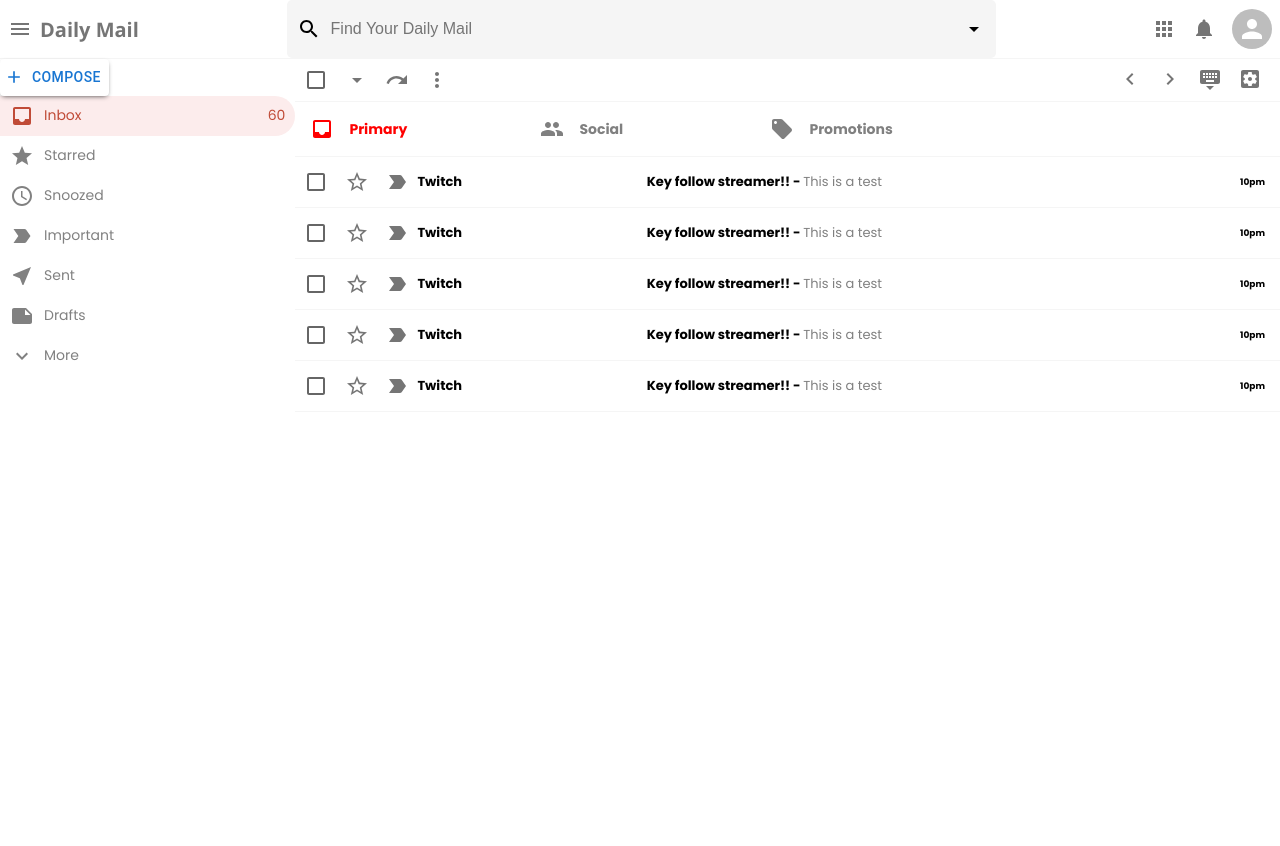
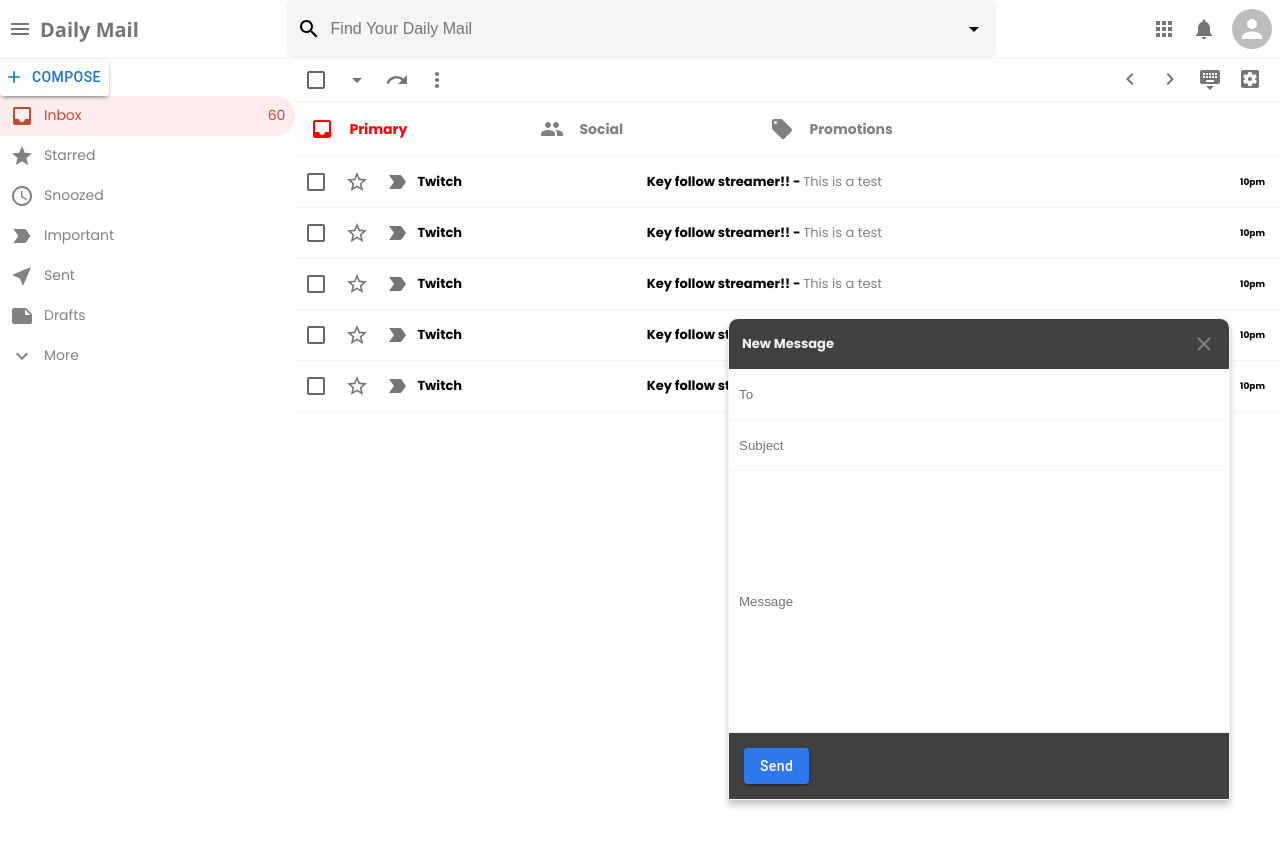
Before and after one commit to ruhulamin111/project-daily-mail, a Next.js app: page / in a window 1280 px wide. Both pictures are taken after a click on the button "COMPOSE". Shown: the top 846 px of the page. Built offline with nearby package versions, Linux system fonts and the light colour scheme.

Commit message:
implemented the sending mail function

```diff
--- /dev/null
+++ b/components/SendMail.js
@@ -0,0 +1,51 @@
+import styles from '../styles/SendMail.module.css'
+import CloseIcon from '@mui/icons-material/Close'
+import { Button } from '@mui/material'
+import { useForm } from "react-hook-form";
+import { useDispatch } from 'react-redux';
+import { closedSendMessage } from '../features/mailSlice';
+
+const SendMail = () => {
+    const { register, handleSubmit, watch, formState: { errors } } = useForm();
+
+    const dispatch = useDispatch();
+  const onSubmit = (formData) => {
+    console.log(formData);
+  }
+    return (
+    <div className={styles.sendMail}>
+        <div className={styles.sendMail_header}>
+            <h3>New Message</h3>
+            <CloseIcon
+            onClick={() => dispatch(closedSendMessage())}
+            className={styles.sendMail_close} />
+        </div>
+
+        <form onSubmit={handleSubmit(onSubmit)}>
+        <input type="email"
+         placeholder="To"
+         {...register('to', { required: true })} />
+         {errors.to && <p className={styles.sendMail_error}>To is required!</p>}
+            <input
+            placeholder='Subject'
+            type='text'
+            {...register('subject', { required: true })} />
+            {errors.to && <p className={styles.sendMail_error}>Subject is required!</p>}
+            <input
+             placeholder='Message'
+             type='text'
+             className={styles.sendMail_message}
+             {...register('message', { required: true })} />
+             {errors.to && <p className={styles.sendMail_error}>Message is required!</p>}
+            <div className={styles.sendMail_options}>
+                <Button className={styles.sendMail_button}
+                variant="contained"
+                color="primary"
+                type="submit">Send</Button>
+            </div>
+        </form>
+    </div>
+  )
+}
+
+export default SendMail
--- a/components/Sidebar.js
+++ b/components/Sidebar.js
@@ -10,14 +10,21 @@
 import NearMeIcon from '@mui/icons-material/NearMe';
 import NoteIcon from '@mui/icons-material/Note';
 import ExpandMoreIcon from '@mui/icons-material/ExpandMore';
+import { useDispatch } from 'react-redux';
+import { openSendMessage } from '../features/mailSlice';
+
 
 export default function Sidebar() {
+
+    const dispatch = useDispatch()
+
     return (
         <div className={styles.sidebar}>
             <Button
                 startIcon={<Add />}
                 className={styles.sidebar__composeBtn}
-                fonSize='large'
+                fontSize='large'
+                onClick={()=>dispatch(openSendMessage())}
             >
                 Compose
             </Button>
--- a/features/mailSlice.js
+++ b/features/mailSlice.js
@@ -6,17 +6,17 @@
         sendMessageIsOpen: false,
     },
     reducers: {
-        openSendMessage: state => {
+        openSendMessage: (state) => {
             state.sendMessageIsOpen = true;
         },
-        closedSendMessage: state => {
-            state.sendMessageIsOpen = true;
+        closedSendMessage: (state) => {
+            state.sendMessageIsOpen = false;
         }
     }
 })
 
 // Exports actions
-export const { openSendMessage, closedSendMessage } = mailSlice;
+export const { openSendMessage, closedSendMessage } = mailSlice.actions;
 
 export const selectSendMessageIsOpen = state => state.mail.sendMessageIsOpen;
 
--- a/package.json
+++ b/package.json
@@ -17,7 +17,8 @@
     "next": "12.3.1",
     "react": "18.2.0",
     "react-dom": "18.2.0",
-    "react-redux": "^8.0.4"
+    "react-redux": "^8.0.4",
+    "react-hook-form": "^7.37.0"
   },
   "devDependencies": {
     "eslint": "8.25.0",
--- a/pages/index.js
+++ b/pages/index.js
@@ -1,9 +1,14 @@
 import Head from 'next/head'
 import Header from '../components/Header'
+import SendMail from '../components/SendMail'
 import Sidebar from '../components/Sidebar'
 import Emails from './emails/emailList'
+import { useDispatch, useSelector } from 'react-redux';
+import { selectSendMessageIsOpen } from '../features/mailSlice'
 
 export default function Home() {
+
+  const sendMessageIsOpen = useSelector(selectSendMessageIsOpen)
   return (
     <div>
       <Head>
@@ -20,7 +25,7 @@
           <Sidebar />
           <Emails />
         </section>
-
+        {sendMessageIsOpen && <SendMail />}
       </main>
     </div>
   )
--- a/styles/Header.module.css
+++ b/styles/Header.module.css
@@ -12,7 +12,7 @@
 
 .logo2{
     font-size: 20px;
-    font-family: 'Segoe UI', Tahoma, Geneva, Verdana, sans-serif;
+    font-family: 'Segoe UI', Tahoma, Geneva, Verdana;
     cursor: pointer;
     color: rgba(0, 0, 0, 0.54);
 }
--- /dev/null
+++ b/styles/SendMail.module.css
@@ -0,0 +1,60 @@
+.sendMail{
+    position: absolute;
+    bottom: 0;
+    right: 50px;
+    background-color: #404040;
+    width: 40%;
+    height: 60%;
+    max-width: 500px;
+    border-top-left-radius: 10px;
+    border-top-right-radius: 10px;
+    display: flex;
+    flex-direction: column;
+    border: 1px solid whitesmoke;
+    box-shadow: 0px 5px 7px 0px rgba(0, 0, 0, 0.24);
+}
+
+.sendMail_header {
+    padding: 13px;
+    display: flex;
+    justify-content: space-between;
+    align-items: center;
+    color: gray;
+}
+
+.sendMail_header > h3 {
+    color: whitesmoke;
+    font-size: 13px;
+}
+
+.sendMail_button{
+    background-color: #3079ed !important;
+    text-transform: capitalize !important;
+    margin: 15px !important;
+}
+
+.sendMail_close{
+    cursor: pointer;
+}
+.sendMail_error {
+    background-color: white;
+    color: red;
+    text-align: right;
+    padding: 2px;
+}
+.sendMail > form {
+    display: flex;
+    flex: 1;
+    flex-direction: column;
+}
+
+.sendMail > form > input {
+    padding: 10px;
+    height: 30px;
+    border: none;
+    border-bottom: 1px solid whitesmoke;
+    outline: none;
+}
+.sendMail_message {
+    flex: 1;
+}
```
Also changed, not shown: 1 other file (tests, documents, lock files or other folders).
